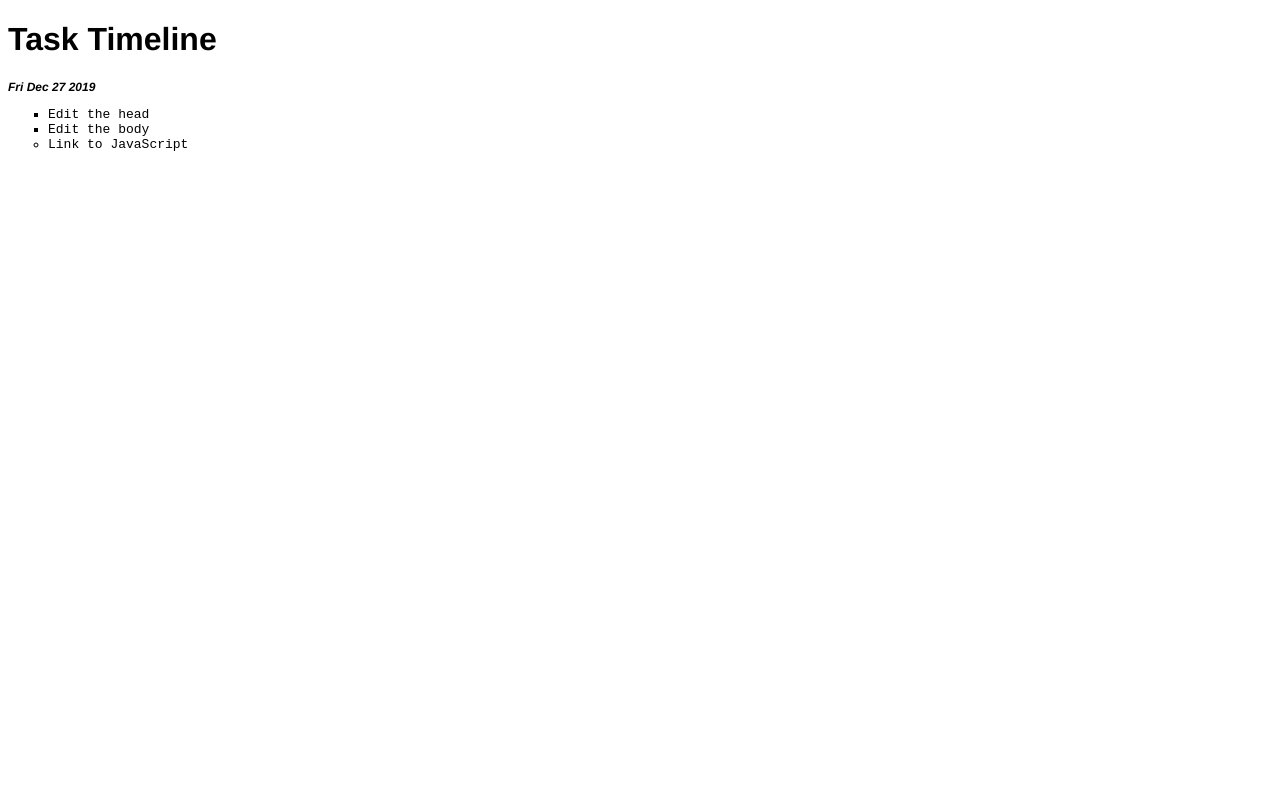
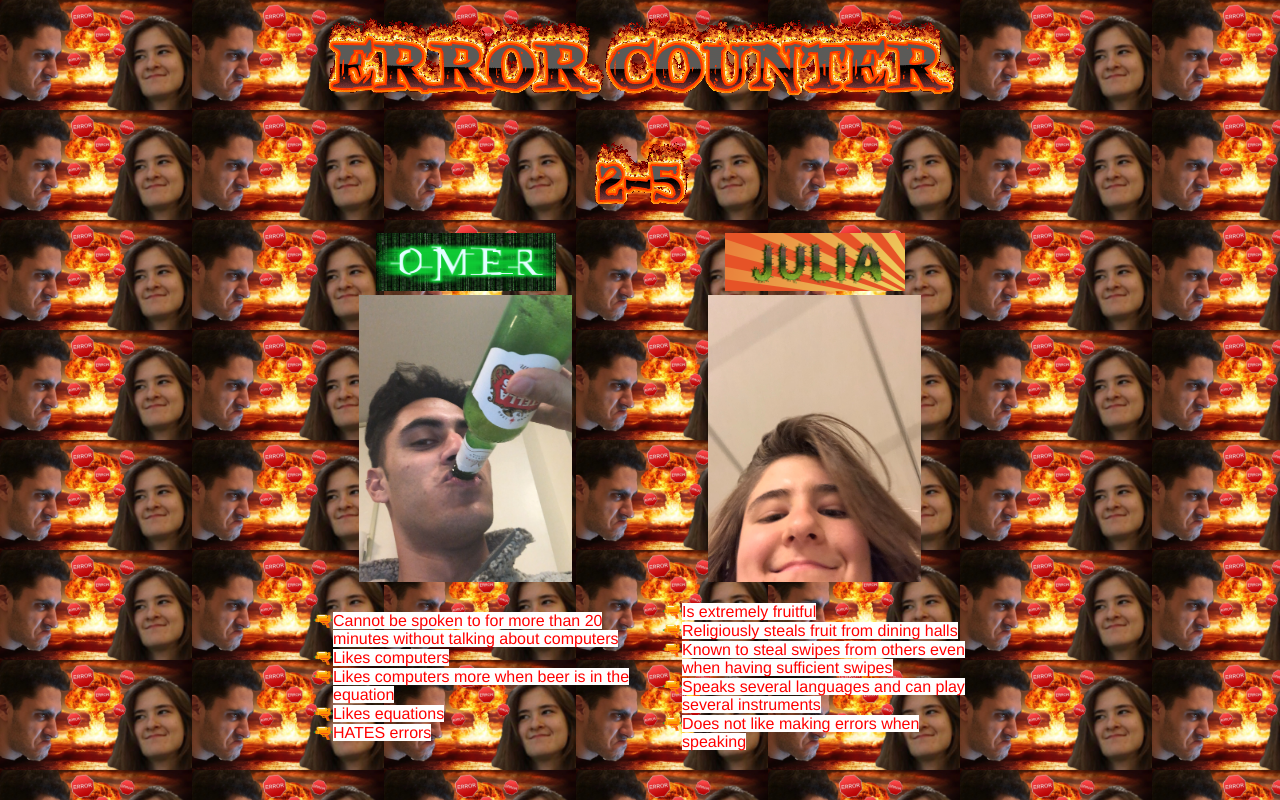
Before and after one commit to OmerBaddour/Omer_vs_Julia, a plain HTML site: page index.html in a window 1280 px wide. Drawn offline with Linux system fonts and the light colour scheme.

Commit message:
First final product complete

```diff
--- a/app.js
+++ b/app.js
@@ -6,4 +6,4 @@ let formatDate = today.toDateString();
 let selectElement = document.getElementById('date');
 selectElement.innerHTML = formatDate;
 
-console.log('Here\'s a hidden message');
+console.log('You already know');
--- a/index.html
+++ b/index.html
@@ -2,20 +2,50 @@
 <html lang="en" dir="ltr">
     <head>
         <meta charset="utf-8">
-        <title>Task Timeline</title>
+        <title>&#x1f525Omer vs Julia&#x1f525</title>
+        <link rel="icon" href="images\favicon.ico">
         <link rel="stylesheet" href="main.css">
     </head>
     <body>
-        <h1>Task Timeline</h1>
-        <p id="date"></p>
-        <ul>
-            <li class="list">Edit the head</li>
-            <li class="list">Edit the body</li>
-            <li>Link to JavaScript</li>
-        </ul>
+        <!-- font: https://flamingtext.com/logo/Design-Burning?fontname=blood+crow -->
+        <img src="images\error_counter.gif" class="centre">
+        <img src="images\score.gif" class="centre">
+        <table>
+            <tr>
+                <td>
+                    <img src="images\omer_txt.png" width="180" height="58">
+                </td>
+                <td>
+                    <img src="images\julia_txt.png" width="180" height="58">
+                </td>
+            </tr>
+            <tr>
+                <td><img src="images\omer_img.jpg" width="213" height="287"></td>
+                <td><img src="images\julia_img.jpg" width="213" height="287"></td>
+            </tr>
+            <tr>
+                <td>
+                    <ul>
+                        <li><mark>Cannot be spoken to for more than 20 minutes without talking about computers</mark></li>
+                        <li><mark>Likes computers</mark></li>
+                        <li><mark>Likes computers more when beer is in the equation</mark></li>
+                        <li><mark>Likes equations</mark></li>
+                        <li><mark>HATES errors</mark></li>
+                    </ul>
+                </td>
+                <td>
+                    <ul>
+                        <li><mark>Is extremely fruitful</mark></li>
+                        <li><mark>Religiously steals fruit from dining halls</mark></li>
+                        <li><mark>Known to steal swipes from others even when having sufficient swipes</mark></li>
+                        <li><mark>Speaks several languages and can play several instruments</mark></li>
+                        <li><mark>Does not like making errors when speaking</mark></li>
+                    </ul>
+                </td>
+            </tr>
+
+        </table>
         <script src="app.js"></script>
         <noscript>You need to enable JavaScript to view the full site.</noscript>
     </body>
 </html>
-
-<!-- Comment -->
--- a/main.css
+++ b/main.css
@@ -1,20 +1,47 @@
 body {
     font-family: helvetica;
+    background-image: url('images/omer_vs_julia.jpg');
+    background-size: 192px 110px;
 }
 
-ul {
-    font-family: monospace;
+h1 {
+    font-family: Brush Script MT, Brush Script Std, cursive;
+    text-align: center;
+}
+
+table {
+    table-layout: fixed;
+    width: 700px;
+    margin: 0 auto;
+}
+td img{
+    display: block;
+    margin-left: auto;
+    margin-right: auto;
+
 }
 
 li {
-    list-style: circle;
+    list-style-type: none;
 }
+
+li::before {
+    content: '🔫';
+    margin-left: -20px;
+}
+
+mark {
+    background-color: white;
+    color: red;
+  }
 
 /*  . prefix because list is defined
     as a class in index.html
 */
-.list {
-    list-style: square;
+.centre {
+    display: block;
+    margin-left: auto;
+    margin-right: auto;
 }
 
 /*  # prefix because date is defined
```
Also changed, not shown: images/error.PNG (added), images/error_counter.gif (added), images/favicon.ico (added), images/julia_img.JPG (added), images/julia_txt.png (added), images/omer_img.jpg (added), images/omer_txt.png (added), images/omer_vs_julia.jpg (added), images/score.gif (added).
